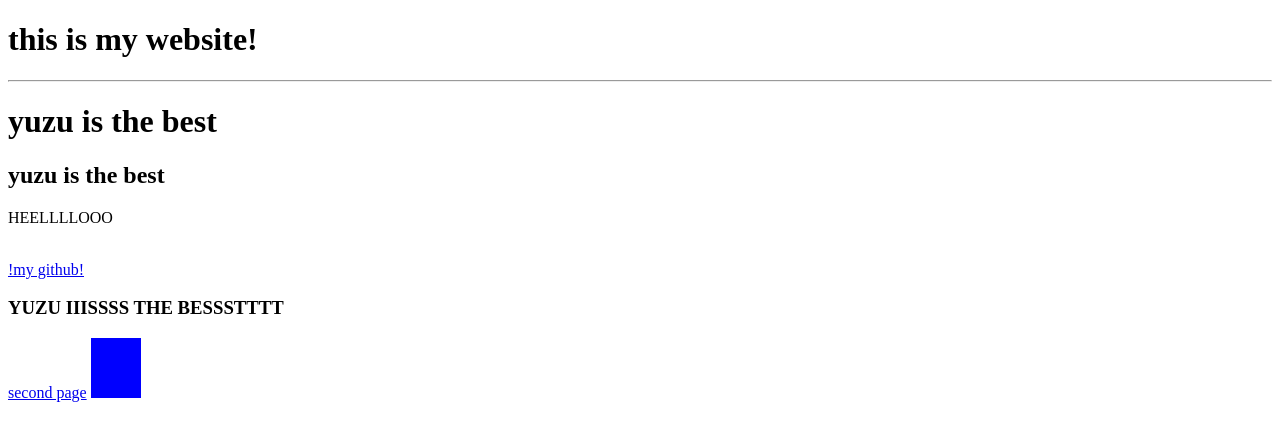
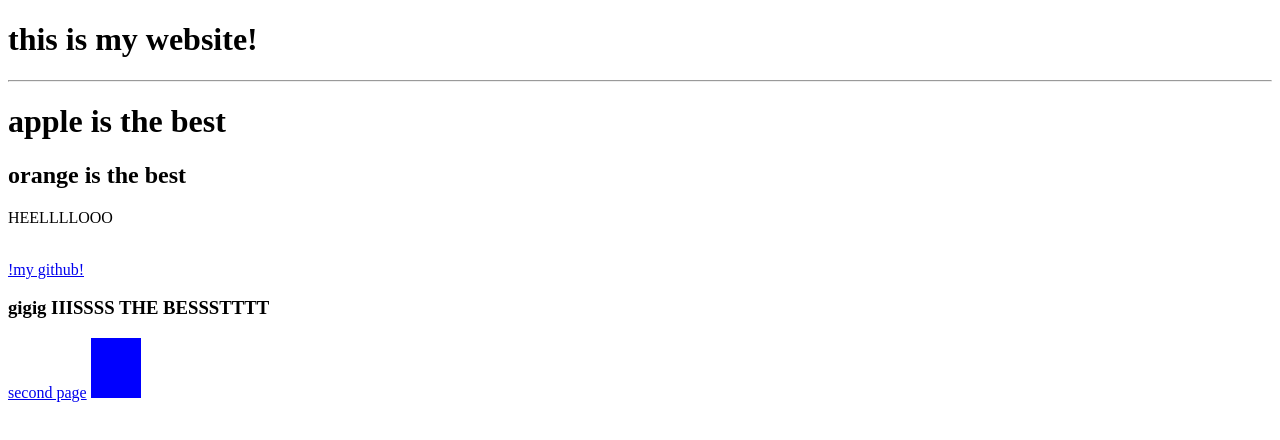
Before and after one commit to Aryamk11/web_dev_learn, a plain HTML site: page index.html in a window 1280 px wide. Drawn offline with Linux system fonts and the light colour scheme.

Commit message:
some changes to index.html headings, readme file correction.

```diff
--- a/index.html
+++ b/index.html
@@ -7,12 +7,12 @@
         <!--comment-->
         <h1>this is my website!</h1>
         <hr>
-        <h1>yuzu is the best</h1>
-        <h2>yuzu is the best</h2>
+        <h1>apple is the best</h1>
+        <h2>orange is the best</h2>
         <P>HEELLLLOOO</P>
         <br>
         <a href="https://github.com/Aryamk11" target=_blank title="CLICK ME">!my github!</a>
-        <h3>YUZU IIISSSS THE BESSSTTTT</h3>
+        <h3>gigig IIISSSS THE BESSSTTTT</h3>
         <a href="page2.html">second page</a>
         <img src="Pure_blue.webp" alt="no img" height="60" width="50">
 
```
Also changed, not shown: README.md.
